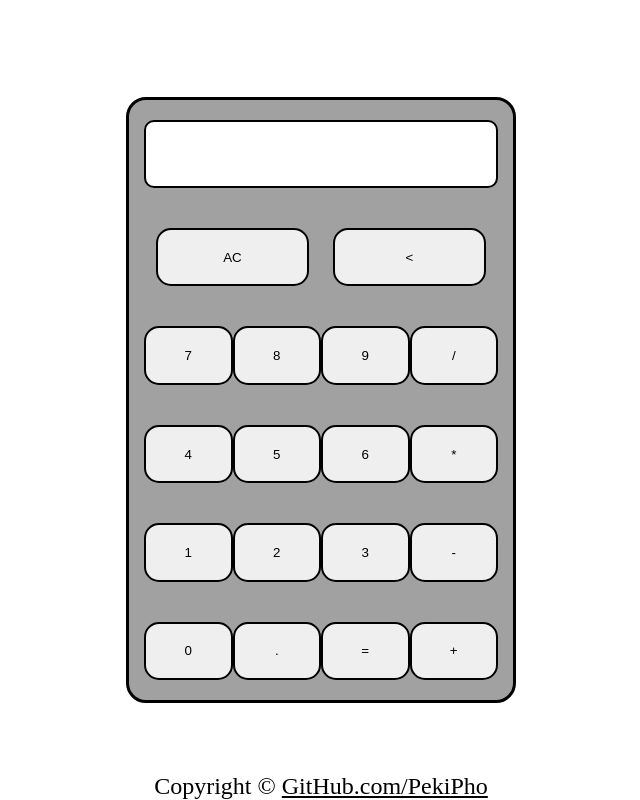
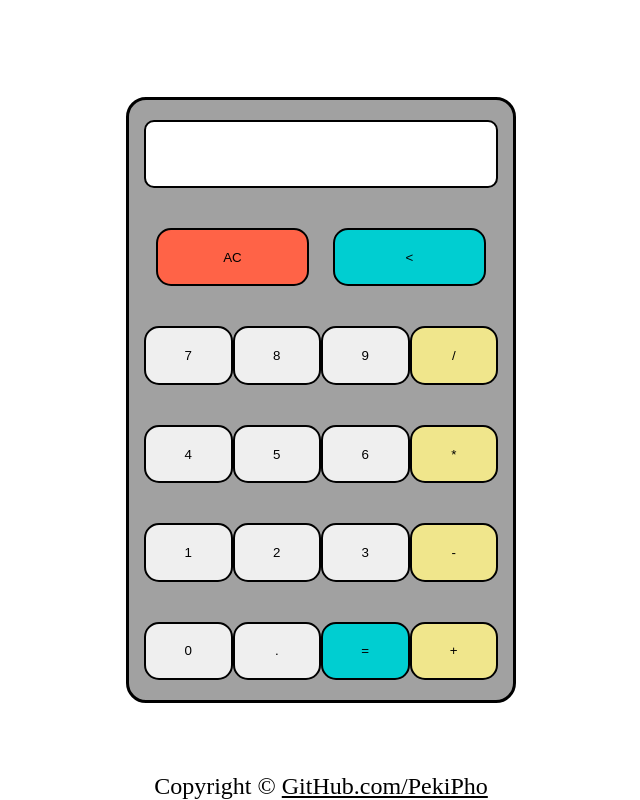
Before and after one commit to PekiPho/calculator, a plain HTML site: page index.html in a window 1280 px wide. Shown: the whole page, without its empty margins (319-959 px from the left). Drawn offline with Linux system fonts and the light colour scheme.

Commit message:
Finished styling pt2 for now, updated button colors

```diff
--- a/index.html
+++ b/index.html
@@ -18,7 +18,7 @@
             <button id="seven">7</button>
             <button id="eight">8</button>
             <button id="nine">9</button>
-            <button id="dividde">/</button>
+            <button id="divide">/</button>
         </div>
         <div class="row4">
             <button id="four">4</button>
--- a/styles.css
+++ b/styles.css
@@ -52,3 +52,12 @@ button:hover{
 a{
     color:inherit;
 }
+#clear{
+    background-color: tomato;
+}
+#multiply,#plus,#minus,#divide{
+    background-color: khaki;
+}
+#equal,#back{
+    background-color: darkturquoise;
+}
```
